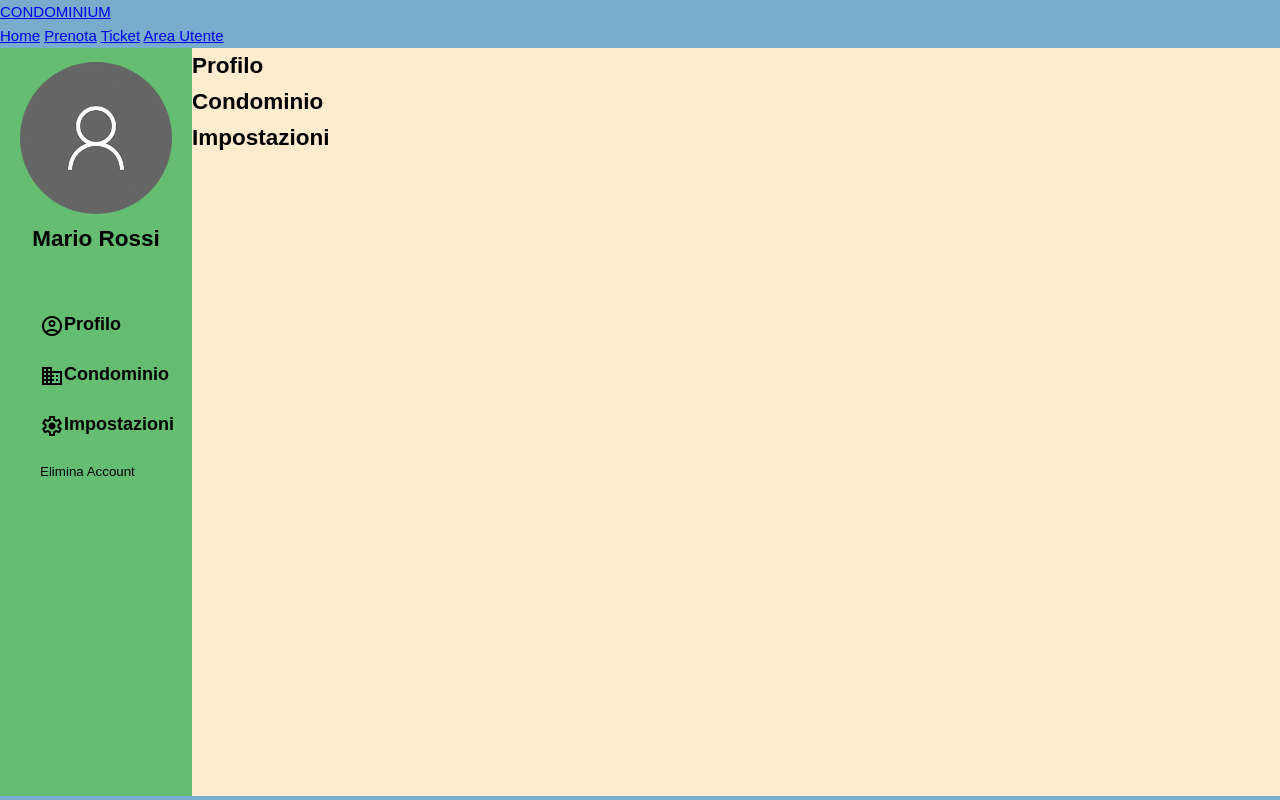
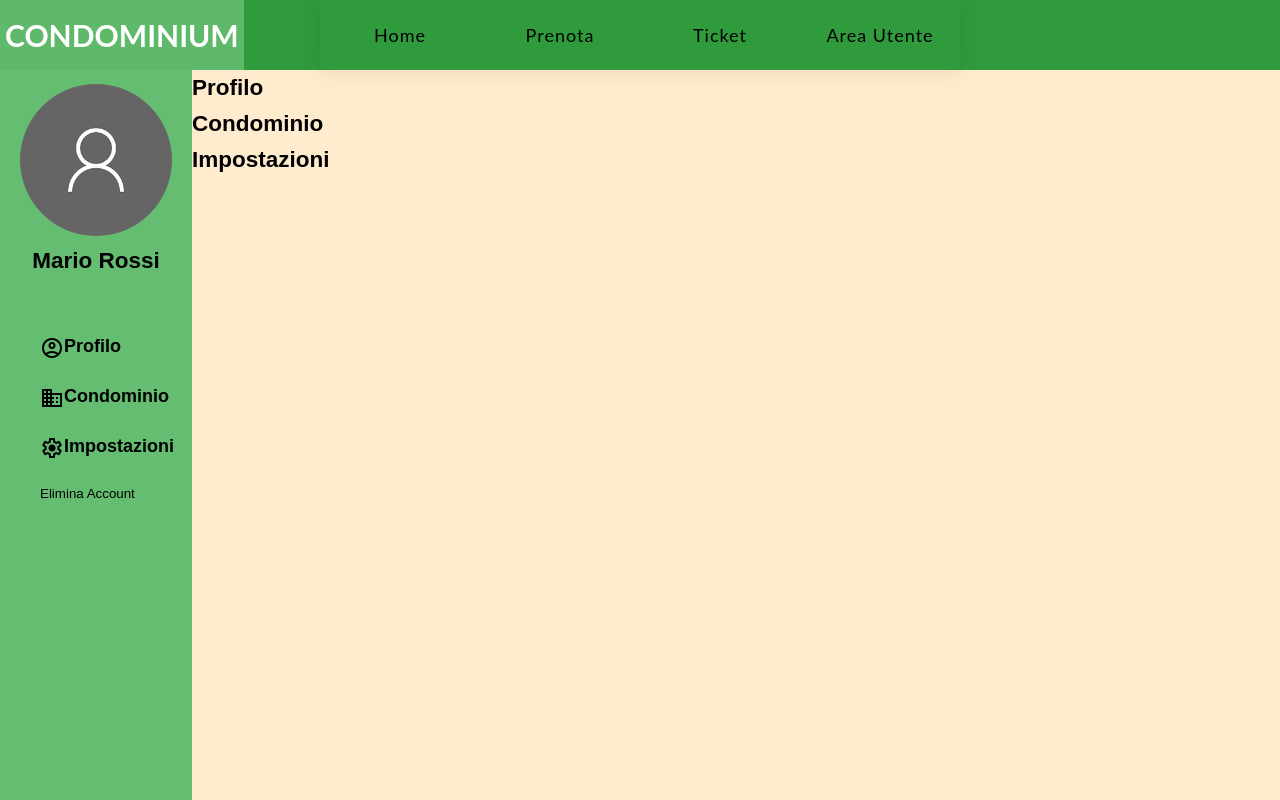
Before and after one commit to Traster-uni/Condominium-LTW, a PHP site: page /03-areautente.html in a window 1280 px wide. Run offline with PHP 8.4, Linux system fonts and the light colour scheme; some libraries are stand-ins or nearby versions.

Commit message:
aggiornamenti areautente navbar

```diff
--- a/03-areautente.html
+++ b/03-areautente.html
@@ -4,7 +4,7 @@
     <meta charset="UTF-8">
     <meta name="viewport" content="width=device-width, initial-scale=1.0">
     <title>Area Utente</title>
-    <link rel="stylesheet" href="./global/01-css/stylesheet.css">
+    <link rel="stylesheet" href="./global/01-css/navbar.css">
     <link rel="stylesheet" href="./ext_resources/01-css/calendar.css">
     <link rel="stylesheet" href="./03-areautente/local_css/03-areautente.css">
     <link rel="stylesheet" href="https://fonts.googleapis.com/css2?family=Material+Symbols+Outlined:opsz,wght,FILL,GRAD@48,400,0,0" />
@@ -22,7 +22,7 @@
     </script>
     <!--end of Navigation bar-->
 
-    <div class="flexbox">
+    <div class="flexbox" style="padding-top: 70px;">
         <div style="background-color: rgb(101, 189, 113); width: 15%;">
             <div class="profile-pic" style="text-align: center;">
                 <img src="./global/02-images/default-pic.png" alt="Profile-Pic">
--- a/03-areautente/local_css/03-areautente.css
+++ b/03-areautente/local_css/03-areautente.css
@@ -5,7 +5,7 @@ h3 {
 .flexbox {
     display: flex;
     flex-direction: row;
-    height: 93.5vh;
+    height: 100vh;
 }
 
 .profile-pic img {
```
